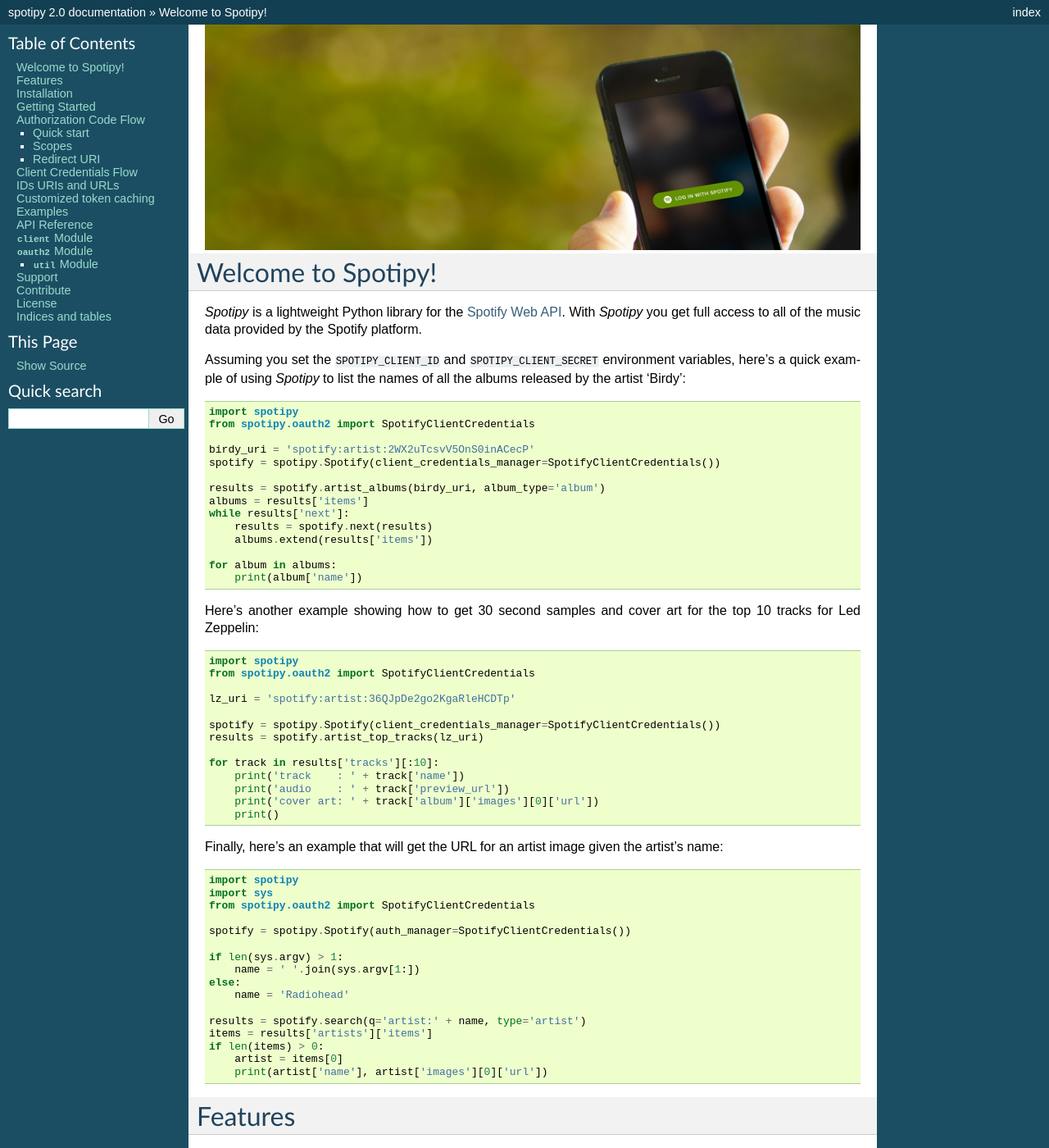
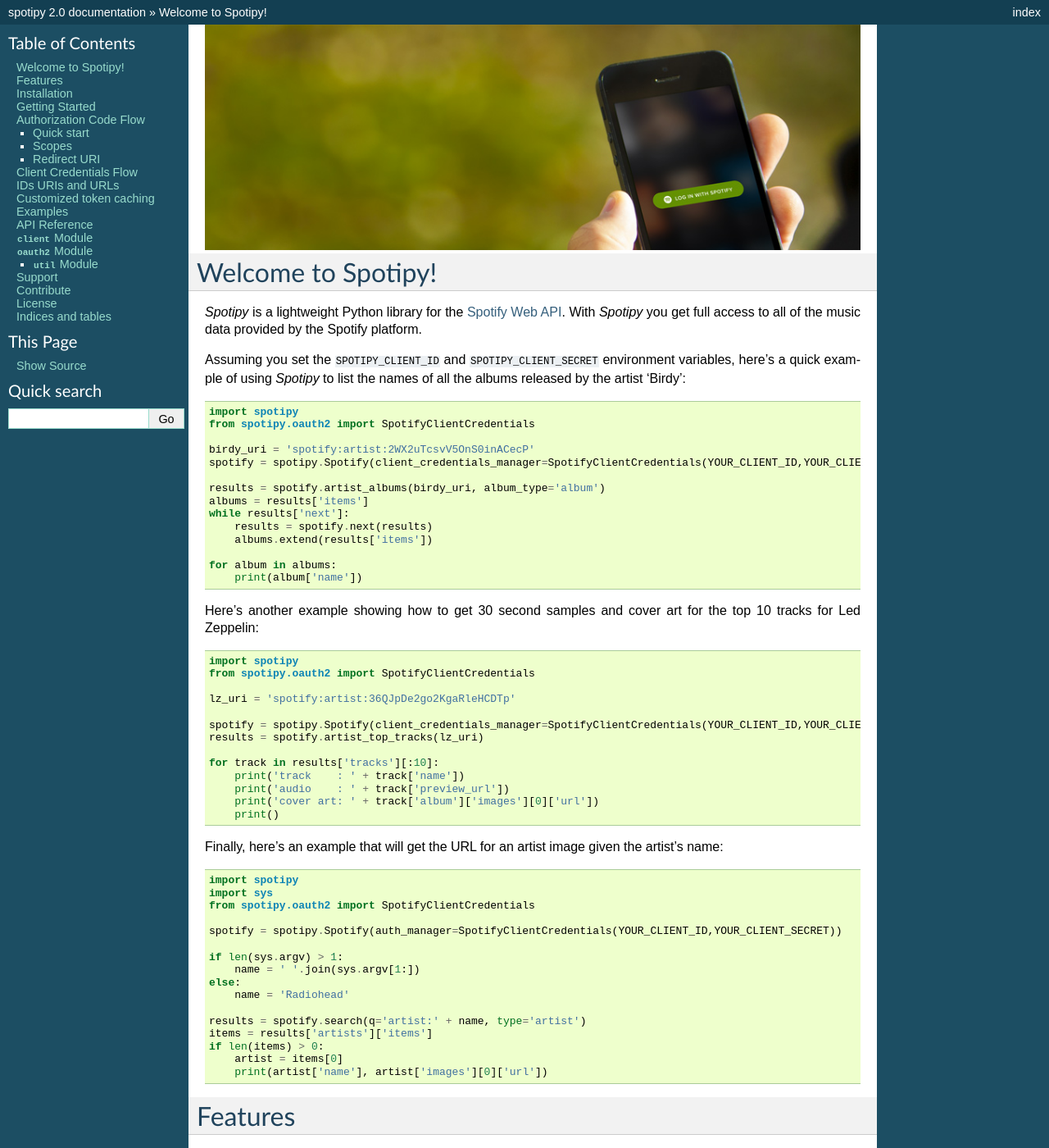
Before and after one commit to spotipy-dev/spotipy, a Sphinx documentation site: the page built from docs/index.rst, in a window 1280 px wide and 1400 px high. Shown: the whole window at 82% size. Built offline with Sphinx 7.4.7, drawn with Linux system fonts in a browser that asks for light colours.

Commit message:
added auth tokens placeholder
in the first 3 examples the SpotifyClientCredentials function does not show they require auth token as arguments so added a placeholder to show they need to input arguments before running the function.

```diff
--- a/docs/index.rst
+++ b/docs/index.rst
@@ -16,7 +16,7 @@
     from spotipy.oauth2 import SpotifyClientCredentials
 
     birdy_uri = 'spotify:artist:2WX2uTcsvV5OnS0inACecP'
-    spotify = spotipy.Spotify(client_credentials_manager=SpotifyClientCredentials())
+    spotify = spotipy.Spotify(client_credentials_manager=SpotifyClientCredentials(YOUR_CLIENT_ID,YOUR_CLIENT_SECRET))
 
     results = spotify.artist_albums(birdy_uri, album_type='album')
     albums = results['items']
@@ -35,7 +35,7 @@
 
     lz_uri = 'spotify:artist:36QJpDe2go2KgaRleHCDTp'
 
-    spotify = spotipy.Spotify(client_credentials_manager=SpotifyClientCredentials())
+    spotify = spotipy.Spotify(client_credentials_manager=SpotifyClientCredentials(YOUR_CLIENT_ID,YOUR_CLIENT_SECRET))
     results = spotify.artist_top_tracks(lz_uri)
 
     for track in results['tracks'][:10]:
@@ -51,7 +51,7 @@
     import sys
     from spotipy.oauth2 import SpotifyClientCredentials
 
-    spotify = spotipy.Spotify(auth_manager=SpotifyClientCredentials())
+    spotify = spotipy.Spotify(auth_manager=SpotifyClientCredentials(YOUR_CLIENT_ID,YOUR_CLIENT_SECRET))
 
     if len(sys.argv) > 1:
         name = ' '.join(sys.argv[1:])
```
